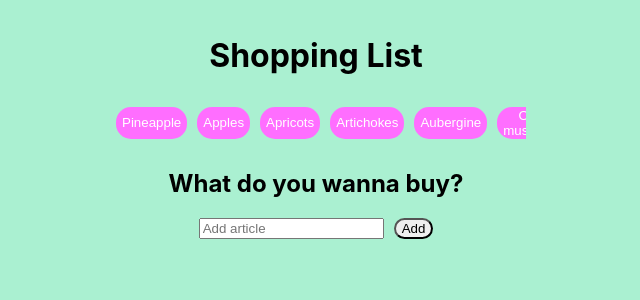
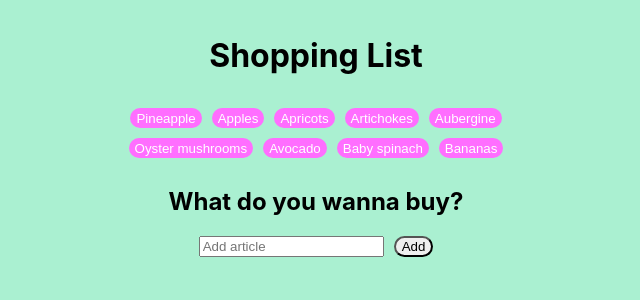
Before and after one commit to tRomanowski/Shopping-List-App, a React (Create React App) app: page / in a window 1280 px wide. Shown: the top 300 px of the page, without its empty margins (324-964 px from the left). Built offline with nearby package versions, Linux system fonts and the light colour scheme.

Commit message:
Add component directory and restructure files

```diff
--- a/src/App.js
+++ b/src/App.js
@@ -1,6 +1,6 @@
 import './App.css';
-import List from './List';
-import AddItem from './AddItem';
+import List from './components/List';
+import AddItem from './components/AddItem';
 import { itemDb } from './db.js';
 import { useState } from 'react';
 
--- a/src/List.css
+++ b/src/components/List.css
@@ -1,10 +1,11 @@
 .shopping-list {
   list-style: none;
   display: flex;
-  align-content: space-between;
+  flex-wrap: wrap;
+  justify-content: center;
+  align-content: center;
   gap: 10px;
   padding: 10px;
-  overflow-x: auto;
   width: 100%;
 }
 
```
Also changed, not shown: src/components/AddItem.css (renamed from src/AddItem.css), src/components/AddItem.js (renamed from src/AddItem.js), src/components/List.js (renamed from src/List.js).
